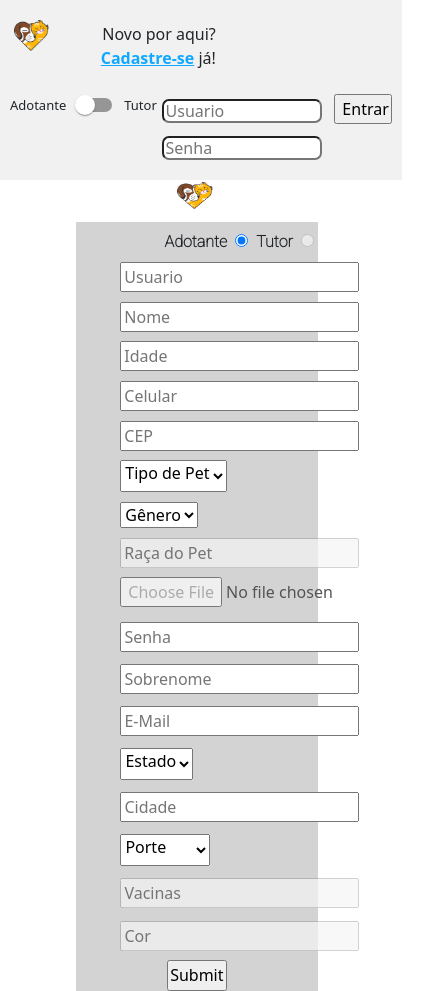
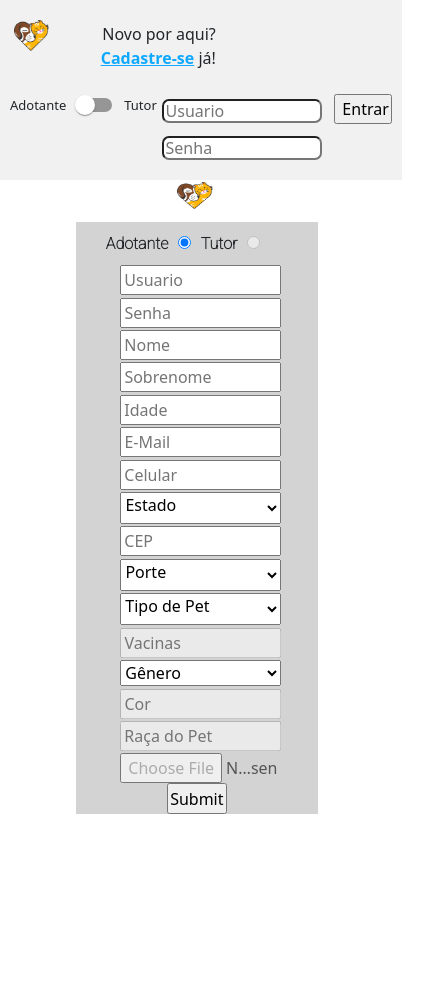
Before and after one commit to LeonardoCatelan/Adocao-Front, a React (Create React App) app: page /cadastro in a window 390 px wide. Shown: the whole page, 432 px wide, since content can reach past the window. After the commit the page ends 844 px from the top, so only its background shows below. Built offline with nearby package versions, Linux system fonts and the light colour scheme.

Commit message:
fixing responsive menus

```diff
--- a/src/adocaocadastro.css
+++ b/src/adocaocadastro.css
@@ -54,10 +54,10 @@
 
 @media (max-width: 1200px) {
     .cadastroRight{
-        margin-top: 1%;
+        margin-top: 0%;
         margin-left: 16.7%;
     }
-    .inputfieldsphone{
-        margin-top: 5%;
+    .inputfields{
+        margin-bottom: 1%;
     }
 }
--- a/src/adocaocadastro.js
+++ b/src/adocaocadastro.js
@@ -75,7 +75,7 @@ function Adocaocadastro() {
             <div class="container backgroundContainer">
                 <form class="cadastro-forms" onSubmit={Cadastrar}>
                     <div class="col-8 offset-2 backgroundCadastro">
-                        <div class="cadastro-box col-10 offset-4">
+                        <div class="cadastro-box col-12 col-sm-6 col-lg-10 offset-1 offset-sm-3 offset-lg-4">
                             <p class="cadastrochecktext">Adotante</p>
                             <input type="radio" class="cadastrocheckbox" name="tipocadastro" checked/>
                             <p class="cadastrochecktext">Tutor</p>
@@ -85,43 +85,70 @@ function Adocaocadastro() {
                     <div class="col-8 offset-2 backgroundCadastro">
                         <div class="row">
                             <div class="col-xxl-5 col-lg-12 offset-2 ">
-                                <input class="inputfields" type="text" name="usuarioCadastro" onChange={e => setUsuarioCadastro(e.target.value)} placeholder="Usuario"/>
-                                <input class="inputfields" type="text" onChange={e => setNomeCadastro(e.target.value)} placeholder="Nome"/>
-                                <input class="inputfields" type="number" onChange={e => setIdadeCadastro(e.target.value)} placeholder="Idade"/>
-                                <input class="inputfields" type="number" onChange={e => setCelularCadastro(e.target.value)} placeholder="Celular"/>
-                                <input class="inputfields" type="number" onChange={e => setCepCadastro(e.target.value)} placeholder="CEP"/>
-                                <select class="inputfields inputdropdown" onChange={e => setAnimalCadastro(e.target.value)}>
-                                    <option value="" disabled selected hidden>Tipo de Pet</option>
-                                    <option value="Cachorro">Cachorro</option>
-                                    <option value="Gato">Gato</option>
-                                </select>
-                                <select class="inputfields" type="text" onChange={e => setGeneroCadastro(e.target.value)}>
-                                    <option value="" disabled selected hidden>Gênero</option>
-                                    <option value="M">Macho</option>
-                                    <option value="F">Femea</option>
-                                </select>
-                                <input disabled class="inputfields" type="text" onChange={e => setRacaCadastro(e.target.value)} placeholder="Raça do Pet"/>
-                                <input disabled class="inputimg" type="file" id="avatar" name="avatar" accept="image/png, image/jpeg"/>
+                                <input class="col-8 col-sm-6 inputfields" type="text" name="usuarioCadastro" onChange={e => setUsuarioCadastro(e.target.value)} placeholder="Usuario"/>
                             </div>
-                            <div class="col-md-12 col-lg-4 col-xl-4 col-xxl-5 cadastroRight">
-                                <input class="inputfields inputfieldsphone" type="password" onChange={e => setSenhaCadastro(e.target.value)} placeholder="Senha"/>
-                                <input class="inputfields inputfieldsphone" type="text" onChange={e => setSobrenomeCadastro(e.target.value)} placeholder="Sobrenome"/>
-                                <input class="inputfields inputfieldsphone" type="email" onChange={e => setEmailCadastro(e.target.value)} placeholder="E-Mail"/>
-                                <select class="inputfields inputfieldsphone inputdropdown" onChange={e => setEstadoCadastro(e.target.value)}>
+                            <div class="col-md-12 col-lg-12 col-xl-4 col-xxl-5 cadastroRight">
+                                <input class="col-8 col-sm-6 inputfields" type="password" onChange={e => setSenhaCadastro(e.target.value)} placeholder="Senha"/>
+                            </div>
+                            <div class="col-xxl-5 col-lg-12 offset-2 ">
+                                <input class="col-8 col-sm-6 inputfields" type="text" onChange={e => setNomeCadastro(e.target.value)} placeholder="Nome"/>
+                            </div>
+                            <div class="col-md-12 col-lg-12 col-xl-4 col-xxl-5 cadastroRight">
+                                <input class="col-8 col-sm-6 inputfields" type="text" onChange={e => setSobrenomeCadastro(e.target.value)} placeholder="Sobrenome"/>
+                            </div>
+                            <div class="col-xxl-5 col-lg-12 offset-2 ">
+                                <input class="col-8 col-sm-6 inputfields" type="number" onChange={e => setIdadeCadastro(e.target.value)} placeholder="Idade"/>
+                            </div>
+                            <div class="col-md-12 col-lg-12 col-xl-4 col-xxl-5 cadastroRight">
+                                <input class="col-8 col-sm-6 inputfields" type="email" onChange={e => setEmailCadastro(e.target.value)} placeholder="E-Mail"/>
+                            </div>
+                            <div class="col-xxl-5 col-lg-12 offset-2 ">
+                                <input class="col-8 col-sm-6 inputfields" type="text" onChange={e => setCelularCadastro(e.target.value)} placeholder="Celular"/>
+                            </div>
+                            <div class="col-md-12 col-lg-12 col-xl-4 col-xxl-5 cadastroRight">
+                                <select class="col-8 col-sm-6 inputfields inputdropdown" onChange={e => setEstadoCadastro(e.target.value)}>
                                     <option value="" disabled selected hidden>Estado</option>
                                     <option value="RS">RS</option>
                                     <option value="SC">SC</option>
                                     <option value="SP">SP</option>
                                 </select>
-                                <input class="inputfields inputfieldsphone" type="text" onChange={e => setCidadeCadastro(e.target.value)} placeholder="Cidade"/>
-                                <select class="inputfields inputfieldsphone inputdropdown" onChange={e => setPorteCadastro(e.target.value)}>
+                            </div>
+                            <div class="col-xxl-5 col-lg-12 offset-2 ">
+                                <input class="col-8 col-sm-6 inputfields" type="number" onChange={e => setCepCadastro(e.target.value)} placeholder="CEP"/>
+                            </div>
+                            <div class="col-md-12 col-lg-12 col-xl-4 col-xxl-5 cadastroRight">
+                                <select class="col-8 col-sm-6 inputfields  inputdropdown" onChange={e => setPorteCadastro(e.target.value)}>
                                     <option value="" disabled selected hidden>Porte</option>
                                     <option value="Pequeno">Pequeno</option>
                                     <option value="Medio">Medio</option>
                                     <option value="Grande">Grande</option>
                                 </select>
-                                <input disabled class="inputfields inputfieldsphone" type="text" onChange={e => setVacinasCadastro(e.target.value)} placeholder="Vacinas"/>
-                                <input disabled class="inputfields inputfieldsphone" type="text" onChange={e => setCorCadastro(e.target.value)} placeholder="Cor"/>
+                            </div>
+                            <div class="col-xxl-5 col-lg-12 offset-2 ">
+                                <select class="col-8 col-sm-6 inputfields inputdropdown" onChange={e => setAnimalCadastro(e.target.value)}>
+                                    <option value="" disabled selected hidden>Tipo de Pet</option>
+                                    <option value="Cachorro">Cachorro</option>
+                                    <option value="Gato">Gato</option>
+                                </select>
+                            </div>
+                            <div class="col-md-12 col-lg-12 col-xl-4 col-xxl-5 cadastroRight">
+                                <input disabled class="col-8 col-sm-6 inputfields " type="text" onChange={e => setVacinasCadastro(e.target.value)} placeholder="Vacinas"/>
+                            </div>
+                            <div class="col-xxl-5 col-lg-12 offset-2 ">
+                                <select class="col-8 col-sm-6 inputfields" type="text" onChange={e => setGeneroCadastro(e.target.value)}>
+                                    <option value="" disabled selected hidden>Gênero</option>
+                                    <option value="M">Macho</option>
+                                    <option value="F">Femea</option>
+                                </select>
+                            </div>
+                            <div class="col-md-12 col-lg-12 col-xl-4 col-xxl-5 cadastroRight">
+                                <input disabled class="col-8 col-sm-6 inputfields inputfieldsphone" type="text" onChange={e => setCorCadastro(e.target.value)} placeholder="Cor"/>
+                            </div>
+                            <div class="col-xxl-5 col-lg-12 offset-2 ">
+                                <input disabled class="col-8 col-sm-6 inputfields" type="text" onChange={e => setRacaCadastro(e.target.value)} placeholder="Raça do Pet"/>
+                            </div>
+                            <div class="col-xxl-5 col-lg-12 offset-2 ">
+                                <input disabled class="col-8 col-sm-6 inputimg" type="file" id="avatar" name="avatar" accept="image/png, image/jpeg"/>
                             </div>
                         </div>
                     </div>
--- a/src/adocaoheader.css
+++ b/src/adocaoheader.css
@@ -9,6 +9,7 @@
   }
 
 .headerLogo{
+  margin-top: 1%;
   margin-left: 10%;
 }
 
--- a/src/adocaousuario.css
+++ b/src/adocaousuario.css
@@ -53,7 +53,7 @@
 
 @media screen and (max-width: 1024px) {
     .lowres{
-        margin-top: 50%;
+        margin-top: 2%;
     }
 }
 
@@ -61,12 +61,48 @@
     .lowres{
         margin-top: 10%;
     }
+    .caixote{
+        padding-bottom: 5%;
+    }
+}
+
+@media screen and (max-width: 580px) {
+    .caixote{
+        padding-bottom: 25%;
+    }
+}
+
+@media screen and (max-width: 485px) {
+    .caixote{
+        padding-bottom: 25%;
+    }
+    .caixabotoes{
+        margin-top: 20%;
+    }
+}
+
+@media screen and (max-width: 485px) {
+    .caixote{
+        padding-bottom: 33%;
+    }
+    .caixabotoes{
+        margin-top: -30%;
+    }
 }
 
 @media screen and (max-width: 425px) {
     .lowres{
         margin-top: 40%;
         margin-left: 30%;
+    }
+    .caixote{
+        padding-bottom: 40%;
+    }
+}
+
+@media screen and (max-width: 375px) {
+    .caixote{
+        padding-bottom: 50%;
     }
 }
 
--- a/src/adocaousuario.js
+++ b/src/adocaousuario.js
@@ -120,7 +120,7 @@ function Adocaousuario() {
             <div class="escondido" id="caixa">
                     <div class="container">
                         <div class="row">
-                            <div class="col-6 offset-3 imagePet caixote">
+                            <div class="col-10 col-xl-6 offset-3 offset-md-1 offset-xl-3 imagePet caixote">
                                 <img class="imageDog col-12" src={retorno[i].retornoPet.img}/>
                                 <div class="row">
                                     <div class="col-sm">
@@ -156,8 +156,8 @@ function Adocaousuario() {
                             </div>
                         </div>
                     </div>
-                    <div class="row">
-                        <div class="botoeslikedislike col-12 col-sm-8 col-md-6 lowres">
+                    <div class="row caixabotoes">
+                        <div class="botoeslikedislike col-12 col-sm-8 col-md-6 offset-2 offset-sm-0 lowres">
                             <div class="botaodislike botaohover">
                                 <img src={dislike} onClick={dislaike}/>
                             </div>
```
